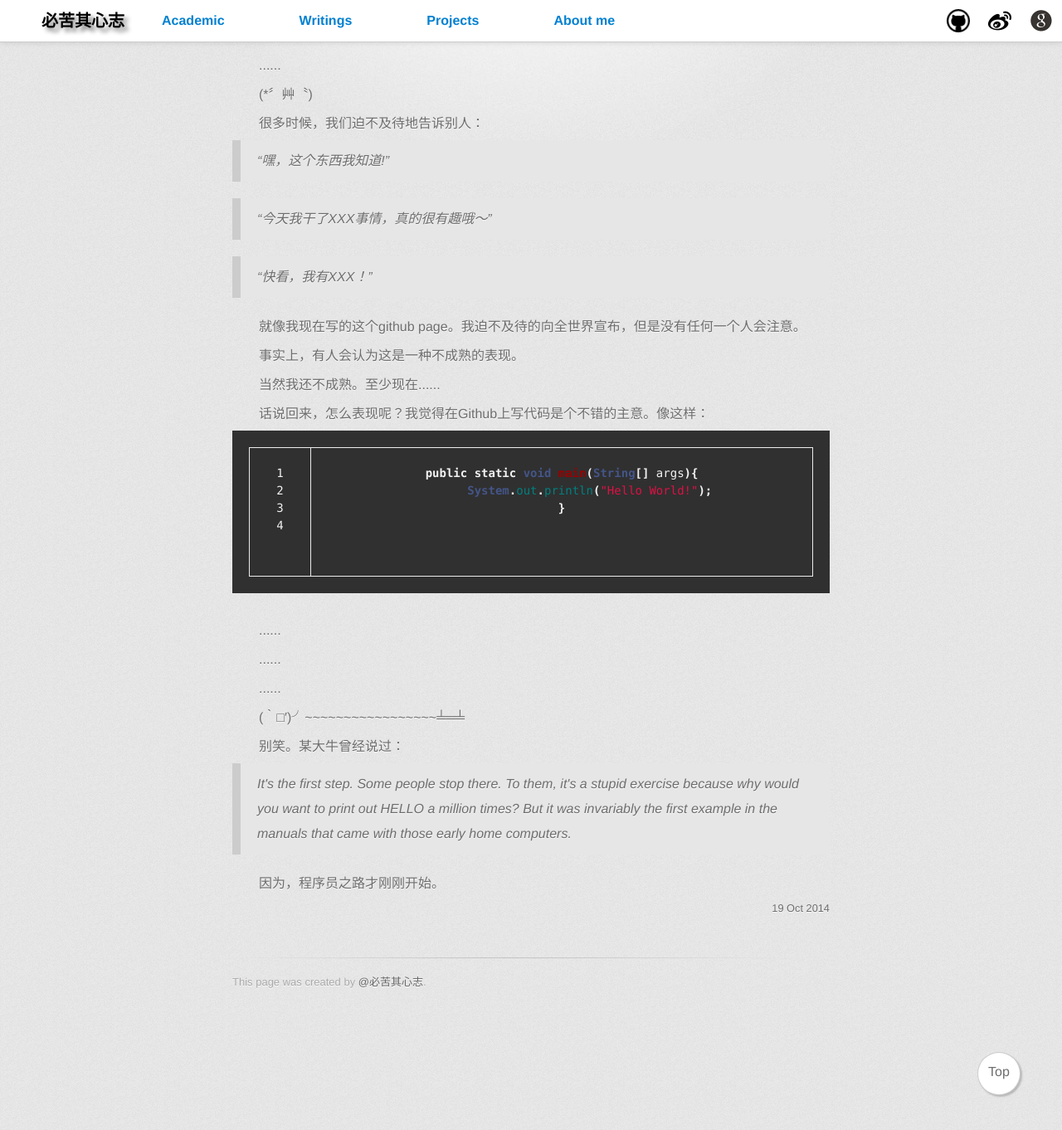
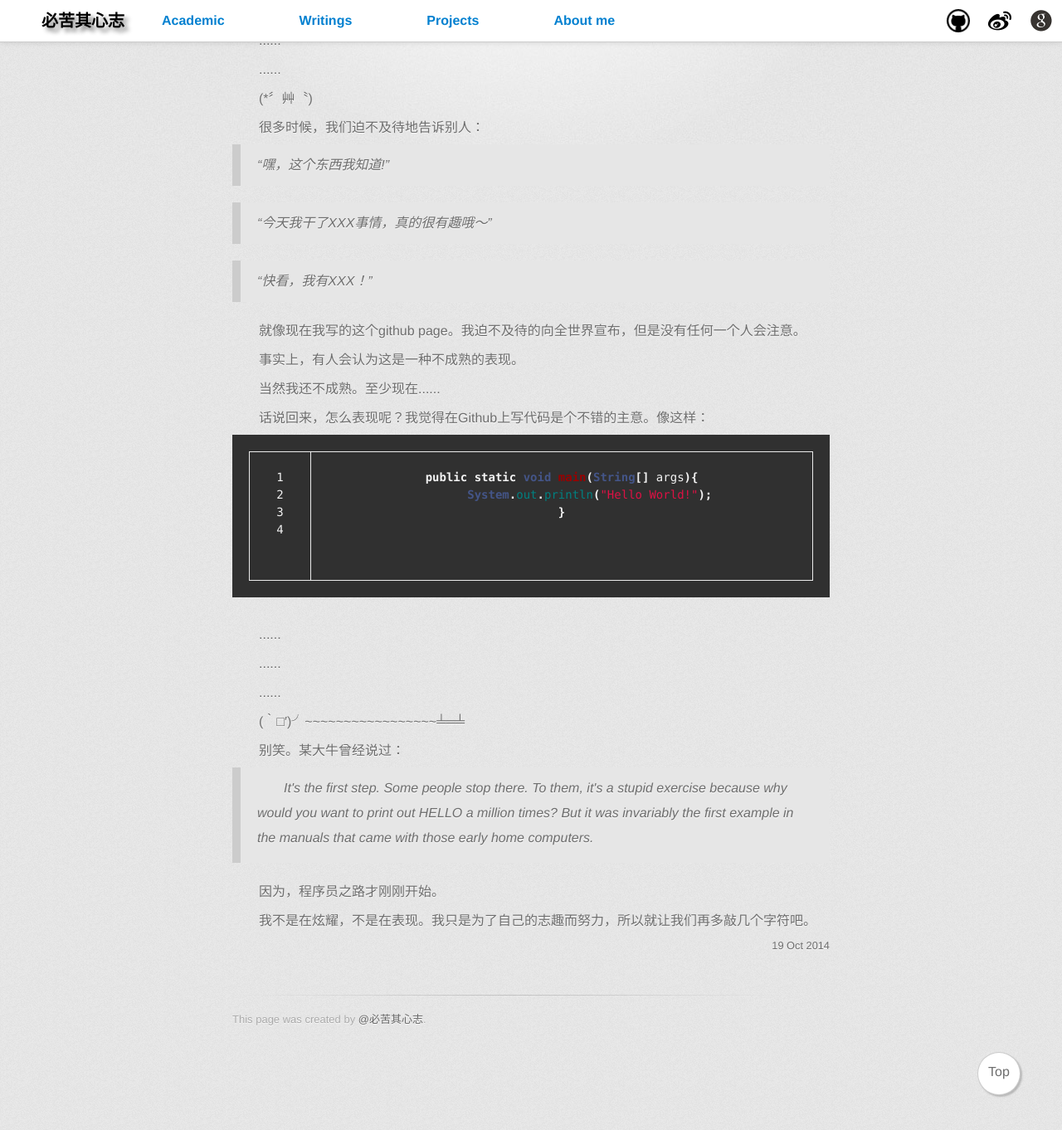
Before and after one commit to huanghuayuan/liangbizhi.github.io, a Jekyll site: the page built from _posts/2014-10-19-hello-world.html, in a window 1280 px wide and 1400 px high, scrolled down 389 px. Shown: the top 1362 px of the window at 83% size. Built offline with Jekyll 4.4.1, drawn with Linux system fonts in a browser that asks for light colours; comment, search, counter and statistics services are not loaded.

Commit message:
some modification

```diff
--- a/_posts/2014-10-19-hello-world.html
+++ b/_posts/2014-10-19-hello-world.html
@@ -7,7 +7,7 @@
 		<p>要知道我是一个十分无聊的人。</p>
 		<p>但是，我梦想着，盼望着，终有一天我的文章会和文章一样骚，但是我的人不会和他一样骚。所以我一直保持了一点点的纯洁直到现在。为的就是敲几个字符。</p>
 		<p>看过一个问题：“人们为什么要在微博、Facebook等上发布自己的状态信息或者人生感悟？”。有人这样说：</p>
-		<blockquote>社交网络中的大多数信息都与“交流”没半毛钱关系，只是某人发布的“自以为很重要”的自我推销信息而已。这不是分享！！！这是为了表现自己！！！</blockquote>
+		<blockquote><p>社交网络中的大多数信息都与“交流”没半毛钱关系，只是某人发布的“自以为很重要”的自我推销信息而已。这不是分享！！！这是为了表现自己！！！</p></blockquote>
 		<p>......</p>
 		<p>......</p>
 		<p>......</p>
@@ -16,7 +16,7 @@
 		<blockquote>“嘿，这个东西我知道!”</blockquote>
 		<blockquote>“今天我干了XXX事情，真的很有趣哦～”</blockquote>
 		<blockquote>“快看，我有XXX！”</blockquote>
-		<p>就像我现在写的这个github page。我迫不及待的向全世界宣布，但是没有任何一个人会注意。</p>
+		<p>就像现在我写的这个github page。我迫不及待的向全世界宣布，但是没有任何一个人会注意。</p>
 		<p>事实上，有人会认为这是一种不成熟的表现。</p>
 		<p>当然我还不成熟。至少现在......</p>
 		<p>话说回来，怎么表现呢？我觉得在Github上写代码是个不错的主意。像这样：</p>
@@ -30,8 +30,9 @@
 		<p>......</p>
 		<p>(｀□′)╯~~~~~~~~~~~~~~~~~╧═╧</p>
 		<p>别笑。某大牛曾经说过：</p>
-		<blockquote>It's the first step. Some people stop there. To them, it's a stupid exercise because why would you want to print out HELLO a million times? But it was invariably the first example in the manuals that came with those early home computers.</blockquote>
+		<blockquote><p>It's the first step. Some people stop there. To them, it's a stupid exercise because why would you want to print out HELLO a million times? But it was invariably the first example in the manuals that came with those early home computers.</p></blockquote>
 		<p>因为，程序员之路才刚刚开始。</p>
+		<p>我不是在炫耀，不是在表现。我只是为了自己的志趣而努力，所以就让我们再多敲几个字符吧。</p>
 	</article>
 	<div class="article-date text-right">{{ page.date | date_to_string }}</div>
 </section>
--- a/about/index.html
+++ b/about/index.html
@@ -1,6 +1,6 @@
 ---
 layout: default
-title: Hello World
+title: About me
 ---
 <link rel="stylesheet" type="text/css" href="/css/about.css">
 <section id="main_content">
@@ -10,8 +10,9 @@
 		</div>
 	</div>
 	<div class="desc">Just a fucking stupid guy</div>
-	<audio id="myaudio" src="/sound/爱してるばんぎーい.mp3">I'm sorry, but your browser doesn't support HTML5</audio>
+	<audio id="myaudio" preload="auto" src="/sound/爱してるばんぎーい.mp3">I'm sorry, but your browser doesn't support HTML5</audio>
 
+	<div id="loading">Loading...Please wait...</div>
 	<div id="lyric">
 		<div id="1s">喜欢你万岁</div>
 		<div id="3s">能在这儿真好 让我们的当下在此绽放</div>
```
Also changed, not shown: js/about.js (+11 -3 lines).
